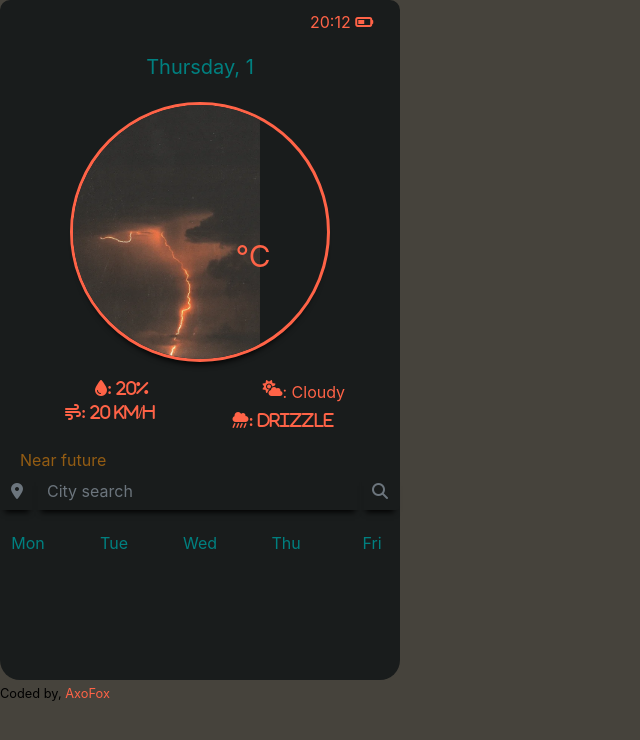
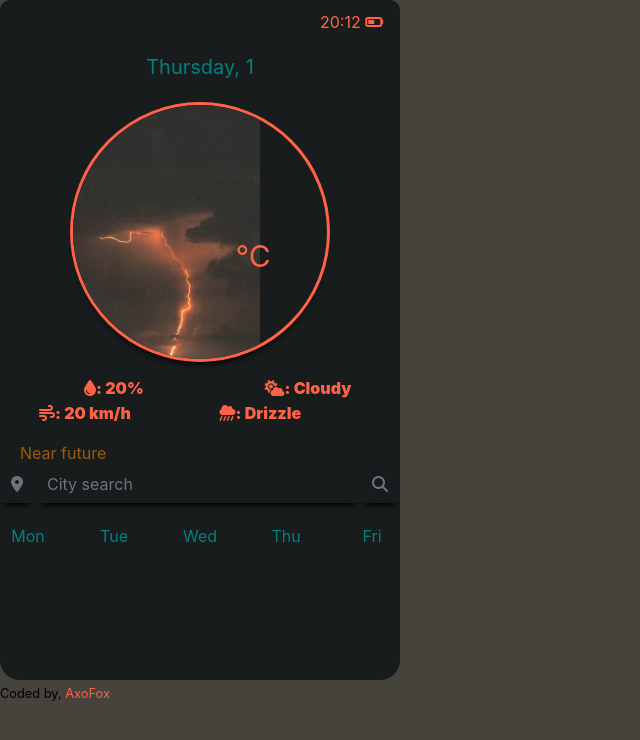
Before and after one commit to Axofox/WAppPhase2, a plain HTML site: page index.html in a window 1280 px wide. Shown: the whole page, without its empty margins (0-640 px from the left). Drawn offline with nearby package versions, Linux system fonts and the light colour scheme; a web font is replaced by a local one.

Commit message:
adjest icons and text on the weather detail

```diff
--- a/index.html
+++ b/index.html
@@ -46,12 +46,12 @@
 				<div class="container topBottomDetailsColorsAndPosition">
           <div class="row colorDetails">
           <div class="col-6">
-            <div class="row hum"><i class="fas fa-tint font" id="humidity">: 20%</i></div>
-            <div class="row wind"><i class="fas fa-wind font" id="wind">: 20 km/h</i></div>
+            <div class="row hum"><i class="fas fa-tint"><span id="humidity" class="font">: 20%</span></i></div>
+            <div class="row wind"><i class="fas fa-wind"><span id="wind" class="font">: 20 km/h</span></i></div>
           </div>
           <div class="col-6">
-            <div class="row cloud"><i class="fas fa-cloud-sun font" id="cloud" ></i>: Cloudy</i></div>
-            <div class="row rain"><i class="fas fa-cloud-showers-heavy font" id="precipitation">: Drizzle</i></div>
+            <div class="row cloud"><i class="fas fa-cloud-sun"><span id="cloud" class="font">: Cloudy</span></i></div>
+            <div class="row rain"><i class="fas fa-cloud-showers-heavy"><span class="font" id="precipitation">: Drizzle</span></i></div>
           </div>
         </div>
 				  <div class="row future">Near future</div>
--- a/src/index.js
+++ b/src/index.js
@@ -96,7 +96,7 @@ document
 
 function conversionTemp() {
 	let currentCoversion = document.getElementById("buttonConversion").innerHTML;
-	console.log(currentCoversion, "jhhhh");
+	console.log(currentCoversion, "AAA");
 	if (currentCoversion.includes("°C")) {
 		conversionToFahrenheit();
 		console.log("convert C");
--- a/src/styles.css
+++ b/src/styles.css
@@ -7,7 +7,7 @@
 }
 
 .time-battery {
-	margin-left: 310px;
+	margin-left: 320px;
 	display: inline;
 	color: tomato;
 	padding-top: 5px;
@@ -109,6 +109,7 @@ li {
 	padding-top: 5px;
 	text-align: center;
 	color: teal;
+	position: relative;
 }
 
 .input {
@@ -163,15 +164,23 @@ li {
 }
 
 .colorDetails {
-	padding-left: 65px;
+	padding-left: 39px;
 }
 .hum,
 .cloud {
-	margin-left: 15px;
-	margin-bottom: 8px;
+	margin-left: 30px;
+	margin-bottom: 5px;
+	font-family: -apple-system, BlinkMacSystemFont, "Segoe UI", Roboto, Oxygen,
+		Ubuntu, Cantarell, "Open Sans", "Helvetica Neue", sans-serif;
 }
 .wind,
 .rain {
-	margin-right: -15px;
-	margin-top: 8px;
+	margin-right: 30px;
+	margin-top: 9px;
+	font-family: -apple-system, BlinkMacSystemFont, "Segoe UI", Roboto, Oxygen,
+		Ubuntu, Cantarell, "Open Sans", "Helvetica Neue", sans-serif;
 }
+.font {
+	font-family: -apple-system, BlinkMacSystemFont, "Segoe UI", Roboto, Oxygen,
+		Ubuntu, Cantarell, "Open Sans", "Helvetica Neue", sans-serif;
+}
```
